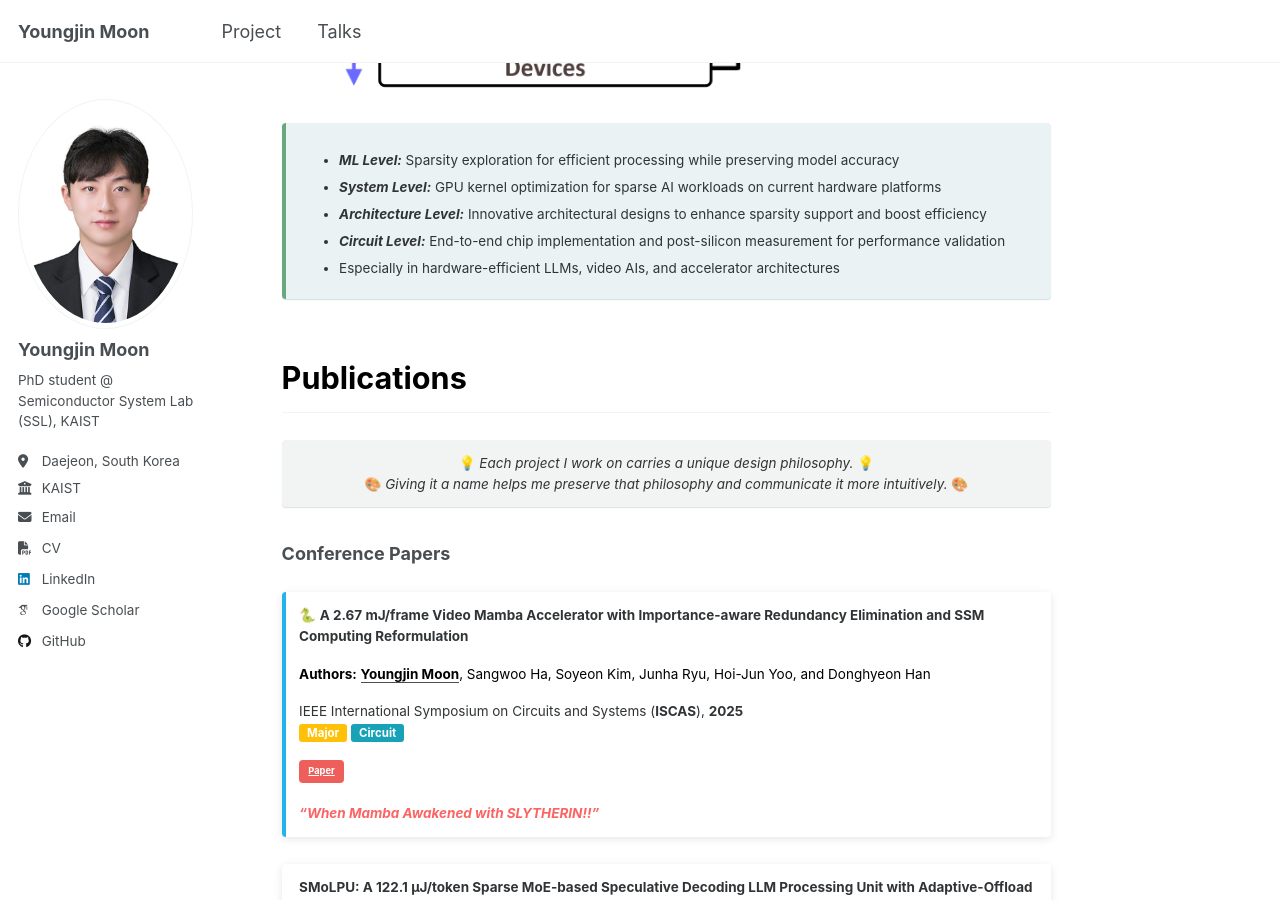
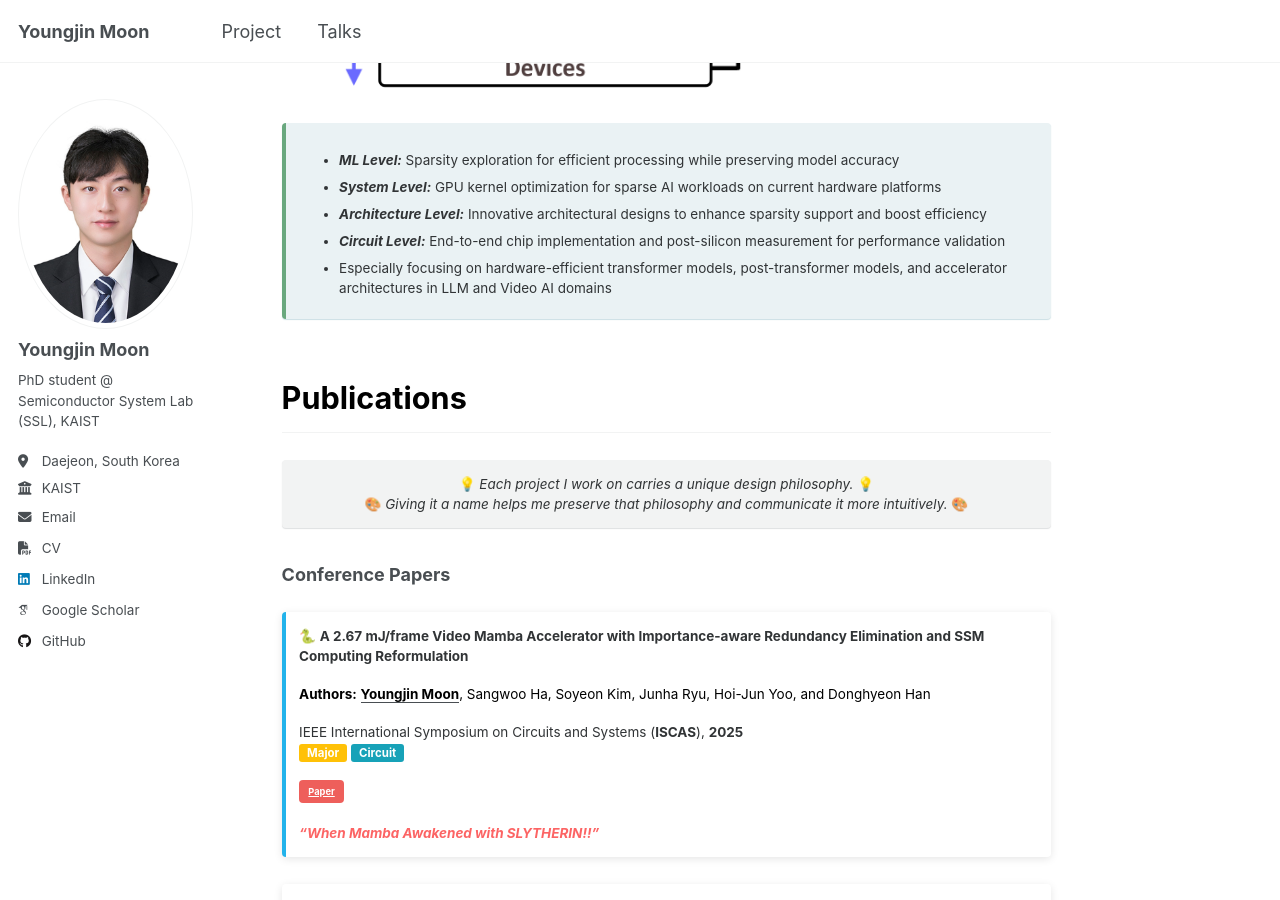
Before and after one commit to yjmoon99/yjmoon99.github.io, a Jekyll site: the page built from _pages/about.md, in a window 1280 px wide and 900 px high, scrolled down 709 px. Built offline with Jekyll 4.4.1, drawn with Linux system fonts in a browser that asks for light colours; some web fonts are replaced; a script that is not in the unit is left out.

Commit message:
Update Profile

```diff
--- a/_pages/about.md
+++ b/_pages/about.md
@@ -28,7 +28,7 @@ Advised by Professor <span style="color: #0066cc;">**Hoi-Jun Yoo**</span> in <sp
 - ***System Level:*** GPU kernel optimization for sparse AI workloads on current hardware platforms
 - ***Architecture Level:*** Innovative architectural designs to enhance sparsity support and boost efficiency
 - ***Circuit Level:*** End-to-end chip implementation and post-silicon measurement for performance validation
-- <span style="font-weight: normal;">Especially in hardware-efficient LLMs, video AIs, and accelerator architectures</span>
+- <span style="font-weight: normal;">Especially focusing on hardware-efficient transformer models, post-transformer models, and accelerator architectures in LLM and Video AI domains</span>
 </div>
 
 <h2 style="font-size: 1.7em; font-weight: bold; color: #000;">Publications</h2>
@@ -63,6 +63,21 @@ IEEE International Conference on Solid-State Circuits (**ISSCC**), **2026** <em
 [Paper](#){: .btn .btn--danger .btn--small}
 
 </div>
+
+<!-- When You use "To Appear, Refer Below" -->
+<!-- <div class="notice notice--info" markdown="1" style="border-left: 4px solid transparent; margin-bottom: 1.5em; background-color: white; box-shadow: 0 2px 8px rgba(0,0,0,0.1); border-radius: 4px; padding: 1em; font-size: 1.6em;">
+**SMoLPU: A 122.1 μJ/token Sparse MoE-based Speculative Decoding LLM Processing Unit with Adaptive-Offload NPU-CIM Core**
+
+<span style="color: #000; font-weight: bold;">Authors:</span> <span style="color: #000;">Sangwoo Ha, Jingu Lee, <strong><u>Youngjin Moon</u></strong>, Sunjoo Whang, Wooyoung Jo, Gwangtae Park, Soyeon Um, Junha Ryu, Yurim Jo, and Hoi-Jun Yoo</span>
+
+IEEE International Conference on Solid-State Circuits (**ISSCC**), **2026** <em style="color: red; font-style: italic; font-weight: bold;">(To appear)</em><br>
+<span style="background-color: #ff9800; color: white; padding: 2px 8px; border-radius: 3px; font-size: 0.85em; font-weight: bold;">Top-Tier</span> <span style="background-color: #17a2b8; color: white; padding: 2px 8px; border-radius: 3px; font-size: 0.85em; font-weight: bold;">Circuit</span>
+
+[Paper](#){: .btn .btn--danger .btn--small}
+
+</div> -->
+
+
 
 <div class="notice notice--info" markdown="1" style="border-left: 4px solid transparent; margin-bottom: 1.5em; background-color: white; box-shadow: 0 2px 8px rgba(0,0,0,0.1); border-radius: 4px; padding: 1em; font-size: 1.6em;">
 **NuVPU: A 4.8~9.6 mJ/frame Progressive NTT-based Unified Video Processor for Stable Video Streaming and Processing with Neural Video Codec**
```
